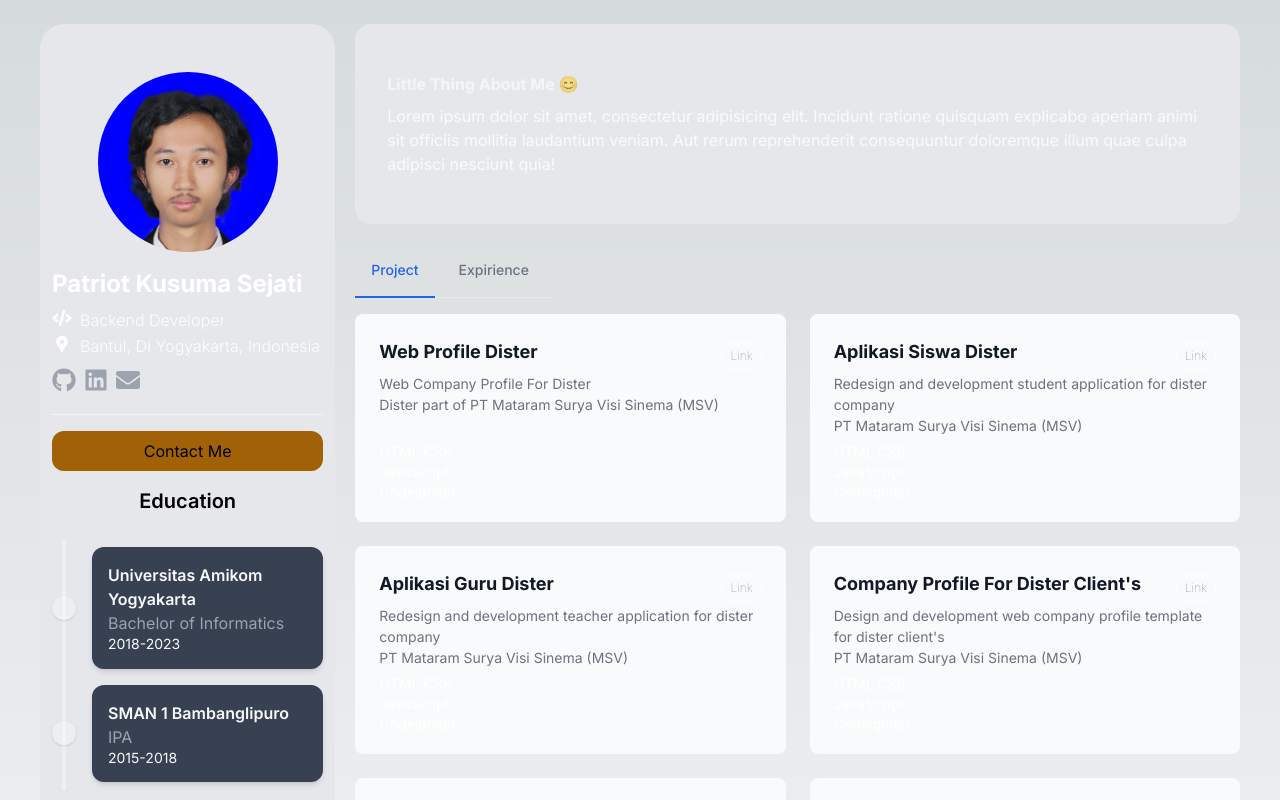
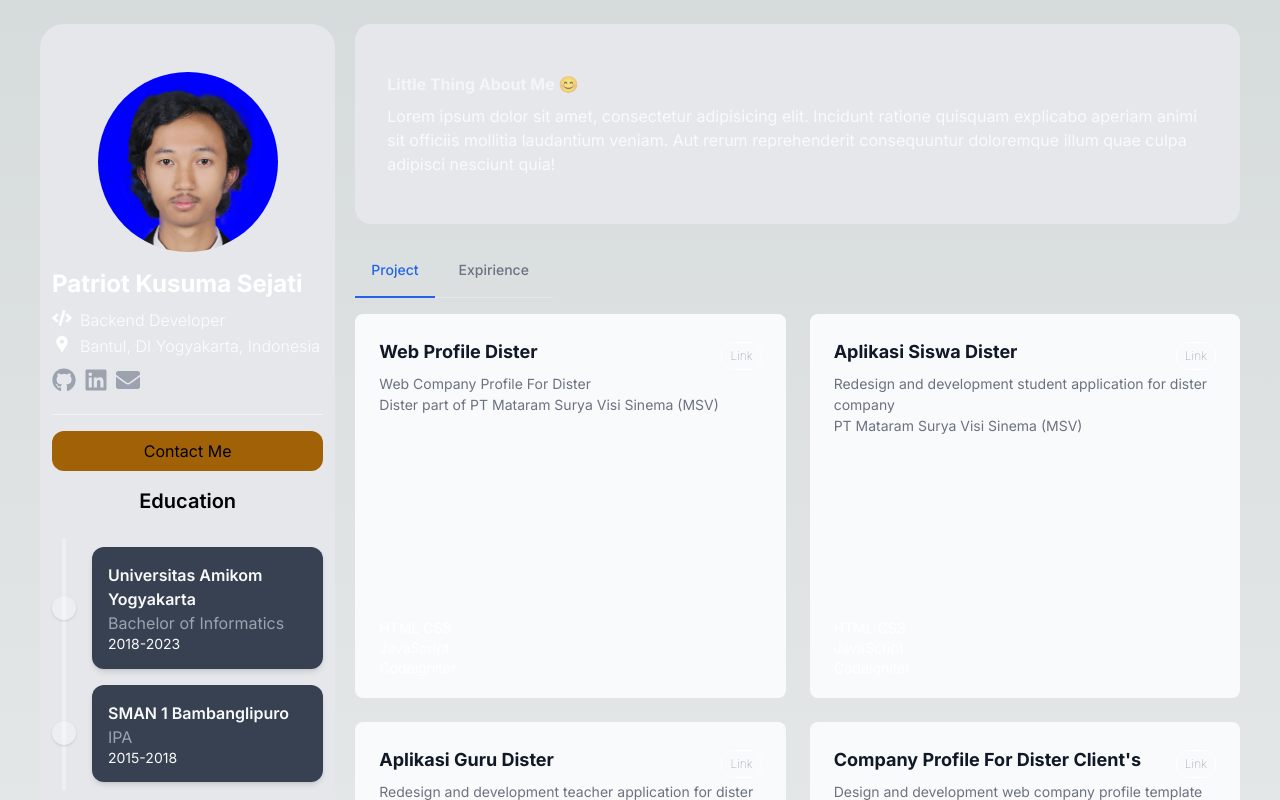
Before and after one commit to patriotkusuma/patriotkusumasejati, a Next.js app: page / in a window 1280 px wide. Shown: the top 800 px of the page. Built offline with nearby package versions, Linux system fonts and the light colour scheme.

Commit message:
fixing height

```diff
--- a/components/Project.tsx
+++ b/components/Project.tsx
@@ -240,7 +240,7 @@ function Project() {
           projectList.map((project, index) => (
             <div
               key={index}
-              className="basis-1/2 p-6 relative text-[14px] bg-gray-50  text-medium text-gray-500 dark:text-gray-400 dark:bg-gray-800 rounded-lg w-full min-h-52"
+              className="basis-1/2 p-6 relative text-[14px] bg-gray-50  text-medium text-gray-500 dark:text-gray-400 dark:bg-gray-800 rounded-lg w-full min-h-96"
             >
               <div className="flex flex-row justify-between items-center">
                 <h3 className="text-[18px] font-bold text-gray-900 dark:text-yellow-500 mb-2 ">
```
